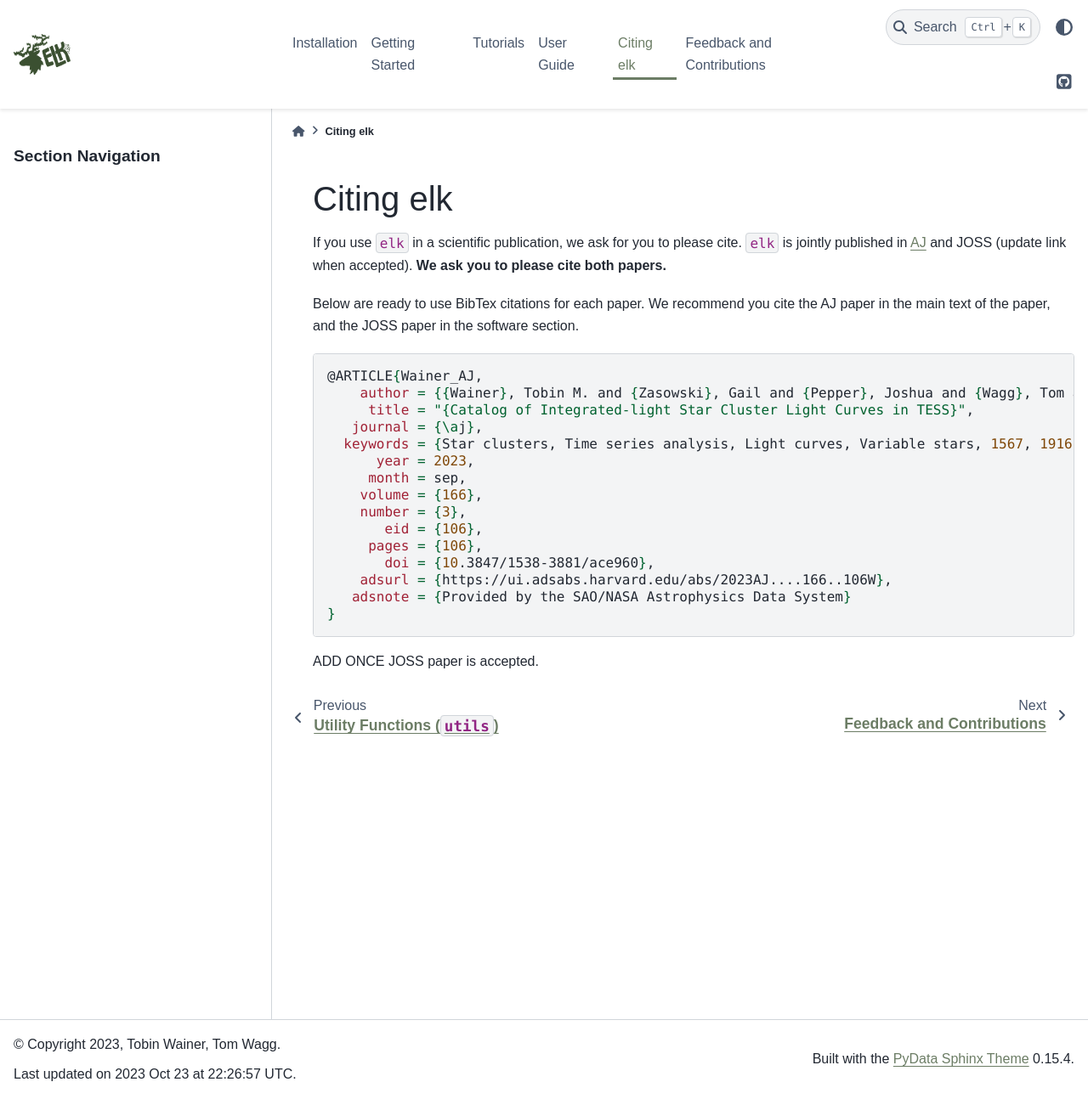
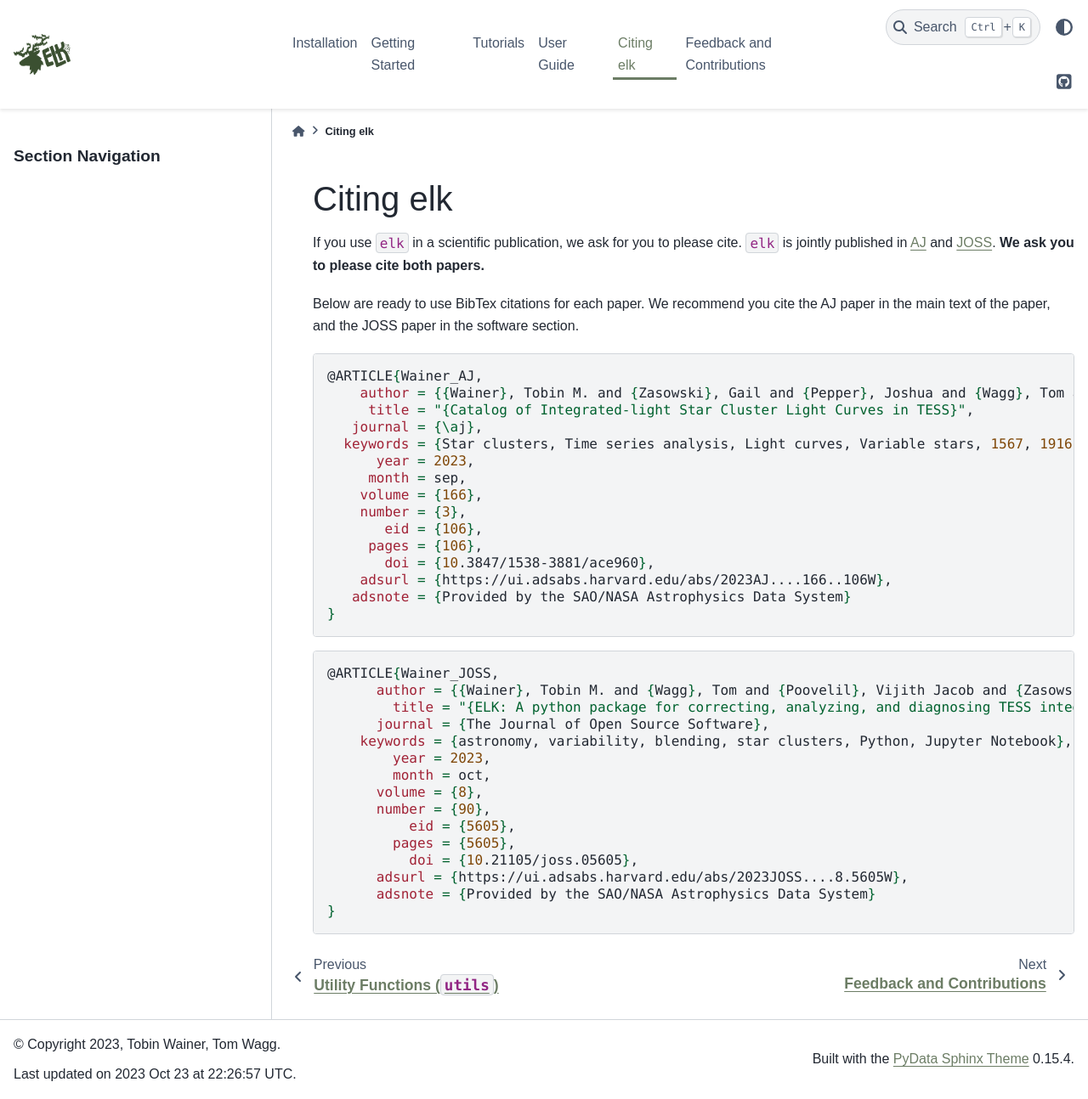
Before and after one commit to tobin-wainer/elk, a Sphinx documentation site: the page built from docs/pages/cite.rst, in a window 1280 px wide and 1294 px high. Shown: the whole window at 85% size. Built offline with Sphinx 7.4.7 and the PyData theme 0.15.4, drawn with Linux system fonts in a browser that asks for light colours; some web fonts are replaced; pages that are not in the unit, such as notebooks, are missing from menus.

Commit message:
Update with Joss Publication

```diff
--- a/docs/pages/cite.rst
+++ b/docs/pages/cite.rst
@@ -2,7 +2,7 @@
 Citing elk
 **********
 
-If you use ``elk`` in a scientific publication, we ask for you to please cite. ``elk`` is jointly published in `AJ <https://ui.adsabs.harvard.edu/abs/2023AJ....166..106W/abstract>`_ and JOSS (update link when accepted). **We ask you to please cite both papers.**
+If you use ``elk`` in a scientific publication, we ask for you to please cite. ``elk`` is jointly published in `AJ <https://ui.adsabs.harvard.edu/abs/2023AJ....166..106W/abstract>`_ and `JOSS <https://ui.adsabs.harvard.edu/abs/2023JOSS....8.5605W/abstract>`_. **We ask you to please cite both papers.**
 
 Below are ready to use BibTex citations for each paper. We recommend you cite the AJ paper in the main text of the paper, and the JOSS paper in the software section.
 
@@ -24,4 +24,20 @@ Below are ready to use BibTex citations for each paper. We recommend you cite th
        adsnote = {Provided by the SAO/NASA Astrophysics Data System}
     }
 
-ADD ONCE JOSS paper is accepted.
+.. code-block:: bash
+
+    @ARTICLE{Wainer_JOSS,
+          author = {{Wainer}, Tobin M. and {Wagg}, Tom and {Poovelil}, Vijith Jacob and {Zasowski}, Gail},
+            title = "{ELK: A python package for correcting, analyzing, and diagnosing TESS integrated light curves}",
+          journal = {The Journal of Open Source Software},
+        keywords = {astronomy, variability, blending, star clusters, Python, Jupyter Notebook},
+            year = 2023,
+            month = oct,
+          volume = {8},
+          number = {90},
+              eid = {5605},
+            pages = {5605},
+              doi = {10.21105/joss.05605},
+          adsurl = {https://ui.adsabs.harvard.edu/abs/2023JOSS....8.5605W},
+          adsnote = {Provided by the SAO/NASA Astrophysics Data System}
+    }
```
